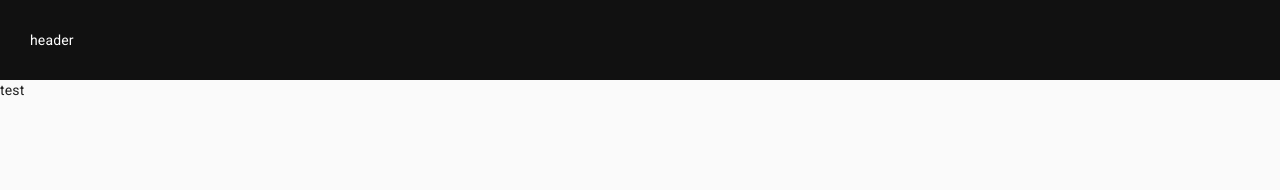
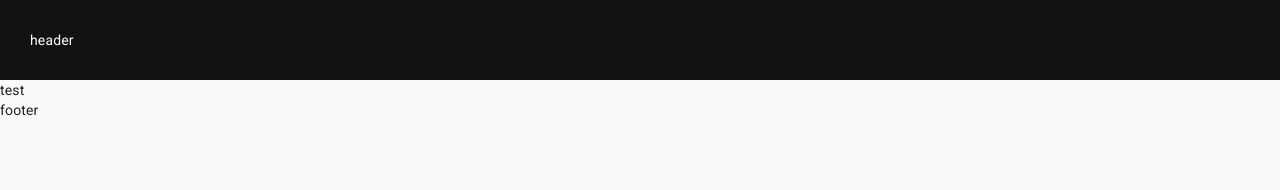
Before and after one commit to khsacc/littermate-official, a Next.js app: page / in a window 1280 px wide. Shown: the top 190 px of the page. Built offline with nearby package versions, Linux system fonts and the light colour scheme.

Commit message:
added footer component

```diff
--- /dev/null
+++ b/components/Footer/index.tsx
@@ -0,0 +1,5 @@
+import { NextPage } from "next";
+
+export const Footer: NextPage = () => {
+  return <footer> footer</footer>;
+};
--- a/pages/_app.tsx
+++ b/pages/_app.tsx
@@ -5,6 +5,7 @@
 import CssBaseline from "@material-ui/core/CssBaseline";
 import { Theme } from "../styles/theme";
 import { Header } from "../components/Header";
+import { Footer } from "../components/Footer";
 
 export default function MyApp(props) {
   const { Component, pageProps } = props;
@@ -29,8 +30,9 @@
       <ThemeProvider theme={Theme}>
         {/* CssBaseline kickstart an elegant, consistent, and simple baseline to build upon. */}
         <CssBaseline />
-        <Header></Header>
+        <Header />
         <Component {...pageProps} />
+        <Footer />
       </ThemeProvider>
     </React.Fragment>
   );
```
